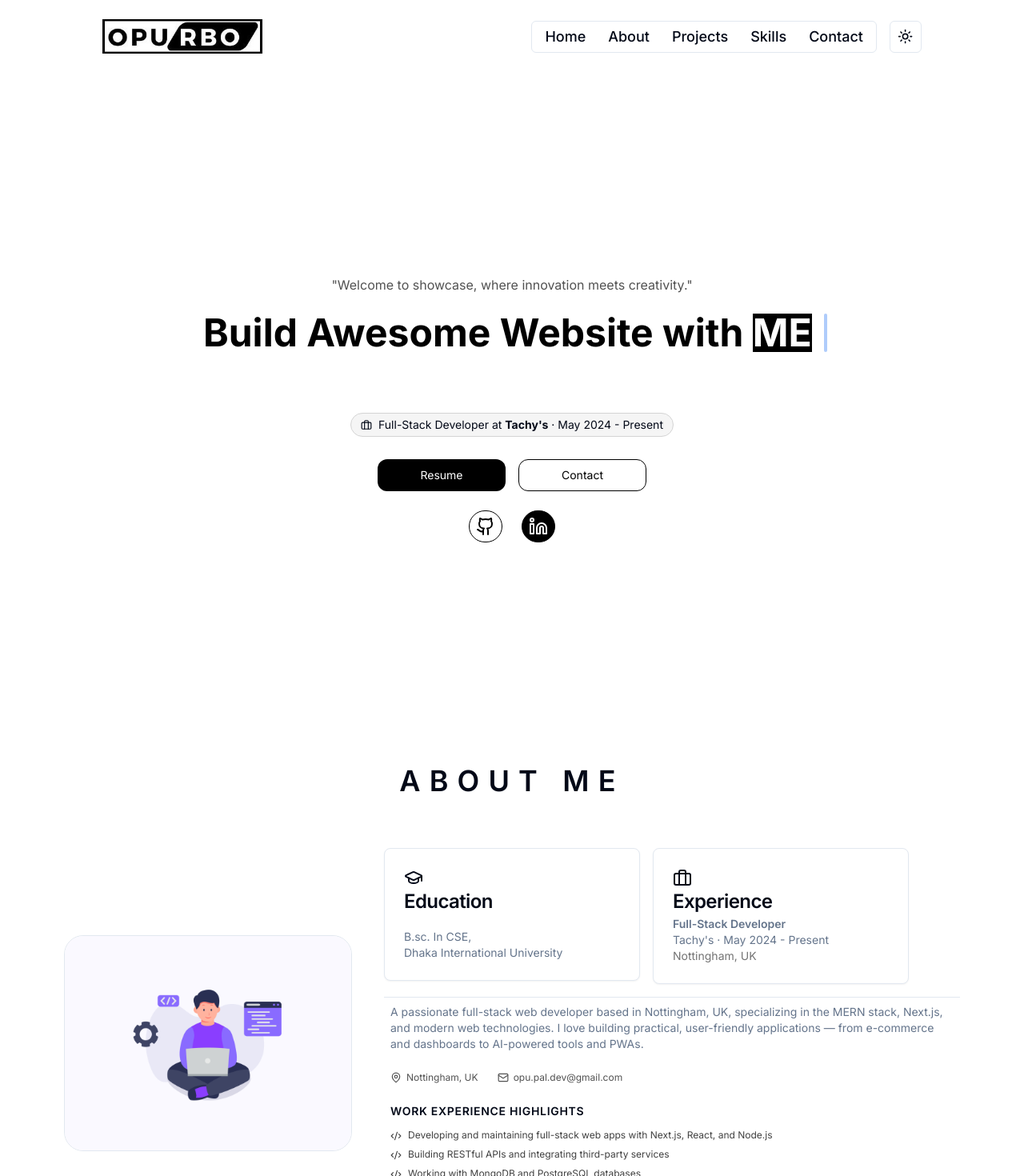
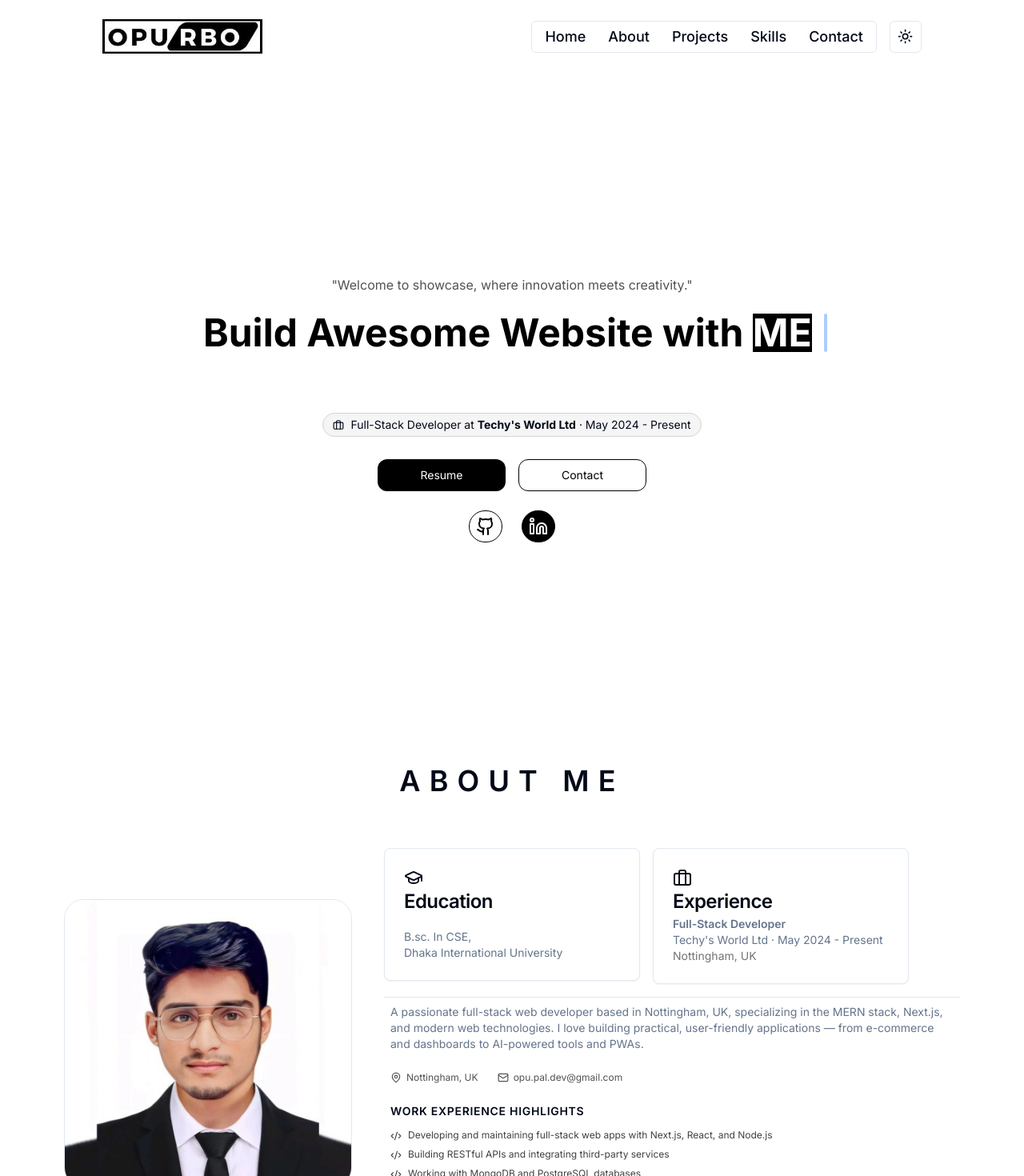
Before and after one commit to opurbo007/portfolio, a Next.js app: page / in a window 1280 px wide. Shown: the top 1470 px of the page at 80% size. Built offline with nearby package versions, Linux system fonts and the light colour scheme.

Commit message:
update About and HeroSection components: change profile image source and update job title details

```diff
--- a/src/components/About.tsx
+++ b/src/components/About.tsx
@@ -24,11 +24,11 @@ const About = () => {
         <div className="px-4 sm:px-20 flex flex-col sm:flex-row items-center justify-center gap-10">
           <div>
             <Image
-              src={"/me.jpg"}
+              src={"/avatar.jpg"}
               height={450}
               width={450}
               alt="Profile"
-              className="border rounded-3xl"
+              className="border rounded-3xl object-cover"
             />
           </div>
           <div>
@@ -54,7 +54,7 @@ const About = () => {
                     <CardDescription>
                       <span className="font-semibold">Full-Stack Developer</span>
                       <br />
-                      {`Tachy's · May 2024 - Present`}
+                      {`Techy's World Ltd · May 2024 - Present`}
                       <br />
                       <span className="text-neutral-500 dark:text-neutral-400">
                         Nottingham, UK
--- a/src/components/HeroSection.tsx
+++ b/src/components/HeroSection.tsx
@@ -40,7 +40,7 @@ export function HeroSection() {
       </span>
       <div className="inline-flex items-center gap-2 px-3 py-1 rounded-full border border-neutral-300 dark:border-neutral-700 bg-neutral-100 dark:bg-neutral-900 text-xs sm:text-sm my-3">
         <Briefcase className="h-3.5 w-3.5" />
-        <span>Full-Stack Developer at <strong>Tachy's</strong> · May 2024 - Present</span>
+        <span>Full-Stack Developer at <strong>Techy's World Ltd</strong> · May 2024 - Present</span>
       </div>
       <div className="flex flex-col md:flex-row space-y-4 md:space-y-0 space-x-0 md:space-x-4 my-4">
         <a href={"/opu_pal_cv.pdf"} target="_blank" rel="noopener noreferrer">
```
